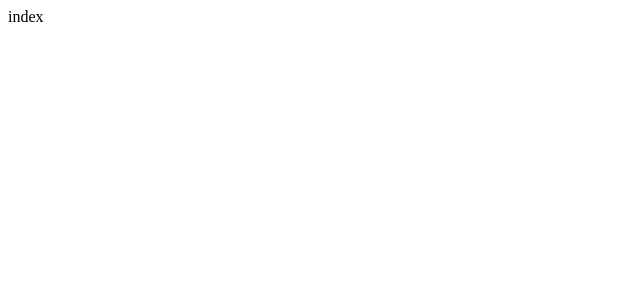
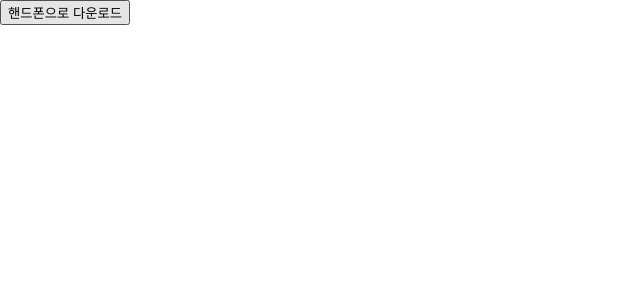
Before and after one commit to MenuPicker/MenuPicker_FE, a React (Vite) app: page / in a window 1280 px wide. Shown: the top 300 px of the page, without its empty margins (0-640 px from the left). Built offline with nearby package versions, Linux system fonts and the light colour scheme.

Commit message:
feat: qr 모달 구현

```diff
--- a/package.json
+++ b/package.json
@@ -10,6 +10,7 @@
     "preview": "vite preview"
   },
   "dependencies": {
+    "qrcode.react": "^4.2.0",
     "react": "^19.1.1",
     "react-dom": "^19.1.1",
     "react-router-dom": "^7.9.1"
--- /dev/null
+++ b/src/components/QR_Modal.tsx
@@ -0,0 +1,12 @@
+import { QRCodeCanvas } from "qrcode.react";
+import qrModalStyle from "../css/components/qrModal.module.css";
+
+export default function QRModal() {
+  return (
+    <div className={qrModalStyle.overlay}>
+      <div className={qrModalStyle.container}>
+        <QRCodeCanvas value="https://menu-picker-fe.vercel.app" size={200} />
+      </div>
+    </div>
+  );
+}
--- /dev/null
+++ b/src/css/components/qrModal.module.css
@@ -0,0 +1,25 @@
+.overlay {
+  position: fixed;
+  top: 0;
+  left: 0;
+  height: 100%;
+  width: 100%;
+  background: rgba(0, 0, 0, 0.5);
+  pointer-events: auto;
+  z-index: 999;
+}
+.container {
+  background-color: #ffffff;
+  width: 250px;
+  height: 250px;
+  border-radius: 16px;
+  display: flex;
+  justify-content: center;
+  align-items: center;
+  position: fixed;
+  top: 50%;
+  left: 50%;
+  transform: translate(-50%, -50%);
+  z-index: 1000;
+  pointer-events: auto;
+}
--- /dev/null
+++ b/src/css/index.css
@@ -0,0 +1,7 @@
+body,
+html {
+  margin: 0;
+  padding: 0;
+  height: 100vh;
+  width: 100vw;
+}
--- a/src/main.tsx
+++ b/src/main.tsx
@@ -1,6 +1,7 @@
 // import { StrictMode } from "react";
 import { createRoot } from "react-dom/client";
 import App from "./App.tsx";
+import "../src/css/index.css";
 import { BrowserRouter } from "react-router-dom";
 
 createRoot(document.getElementById("root")!).render(
--- a/src/page/Index.tsx
+++ b/src/page/Index.tsx
@@ -1,3 +1,17 @@
+import { useState } from "react";
+import QRModal from "../components/QR_Modal";
+
 export default function Index() {
-  return <div>index</div>;
+  const [isOpen, setIsOpen] = useState(false);
+
+  const clickDownloadBtn = () => {
+    setIsOpen(true);
+  };
+
+  return (
+    <div>
+      {isOpen && <QRModal />}
+      <button onClick={clickDownloadBtn}>핸드폰으로 다운로드</button>
+    </div>
+  );
 }
```
Also changed, not shown: 1 other file (tests, documents, lock files or other folders).
